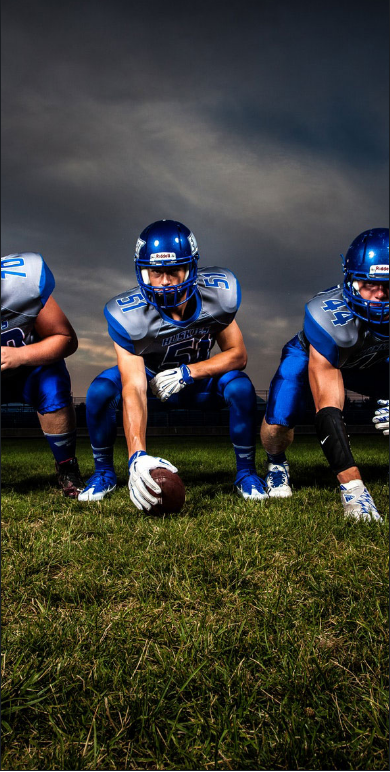
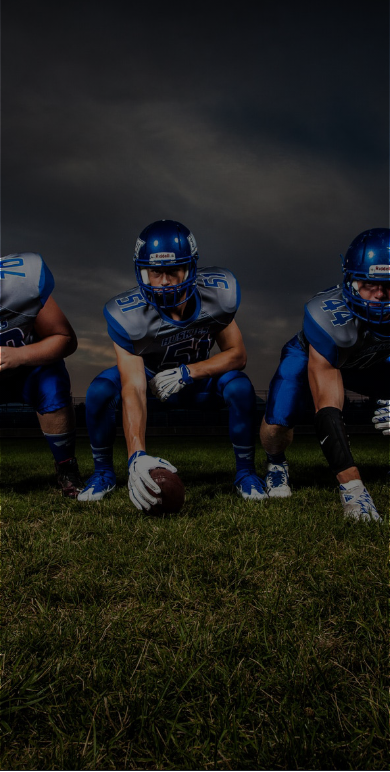
Before and after one commit to Khuzaima-codes/hackathon, a plain HTML site: page index.html in a window 390 px wide. Shown: the part 73-845 px from the top of the page. Drawn offline with nearby package versions, Linux system fonts and the light colour scheme.

Commit message:
sports web responsive landing page

```diff
--- a/index.html
+++ b/index.html
@@ -37,8 +37,8 @@
     </nav>
 
     <section class="hero-sec">
-        <div class="card text-bg-dark h-100 rounded-0">
-            <img src="assets/images/bg_1.jpg" class="card-img h-100 object-fit-cover rounded-0 z-0" alt="...">
+        <div class="card text-bg-dark h-100 rounded-0 z-2">
+            <img src="assets/images/bg_1.jpg" class="card-img h-100 object-fit-cover rounded-0 z-0 invisible" alt="...">
             <div class="card-img-overlay w-50 align-content-center w-lg-50 px-2 px-lg-5 d-none d-md-block">
                 <h2 class="card-title">How long can you last?</h2>
                 <p class="card-text my-3 lb-color">A small river named Duden flows by their place and supplies it with
--- a/style.css
+++ b/style.css
@@ -5,7 +5,6 @@
 .navbar {
     height: 85px;
 }
-
 .nav-pd {
     height: 100%;
 }
@@ -43,6 +42,14 @@
 .hero-sec {
     height: 100vh;
 }
+.hero-sec .card{
+    background: linear-gradient(rgba(0, 0, 0, 0.5), rgba(0, 0, 0, 0.5)),
+        url(assets/images/bg_1.jpg);
+    background-repeat: no-repeat;
+    background-position: center;
+    background-size: cover;
+    background-attachment: fixed;
+}
 .hero-sec .card-img-overlay {
     margin-left: auto;
     margin-right: 10%;
@@ -66,7 +73,9 @@
     font-size: 14px;
     background-color: rgba(255, 255, 255, 0.7) !important;
 }
-
+.game-schedule .card{
+    box-shadow: 0px 10px 8px 0px rgb(238, 238, 238);
+}
 .cb-sec1 img {
     width: 60px;
     z-index: 1;
```
